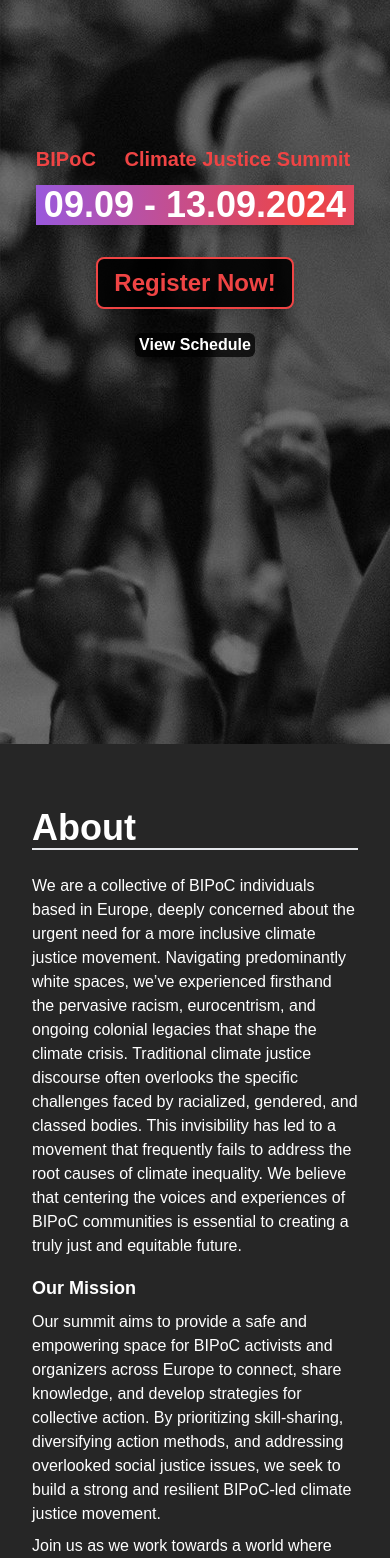
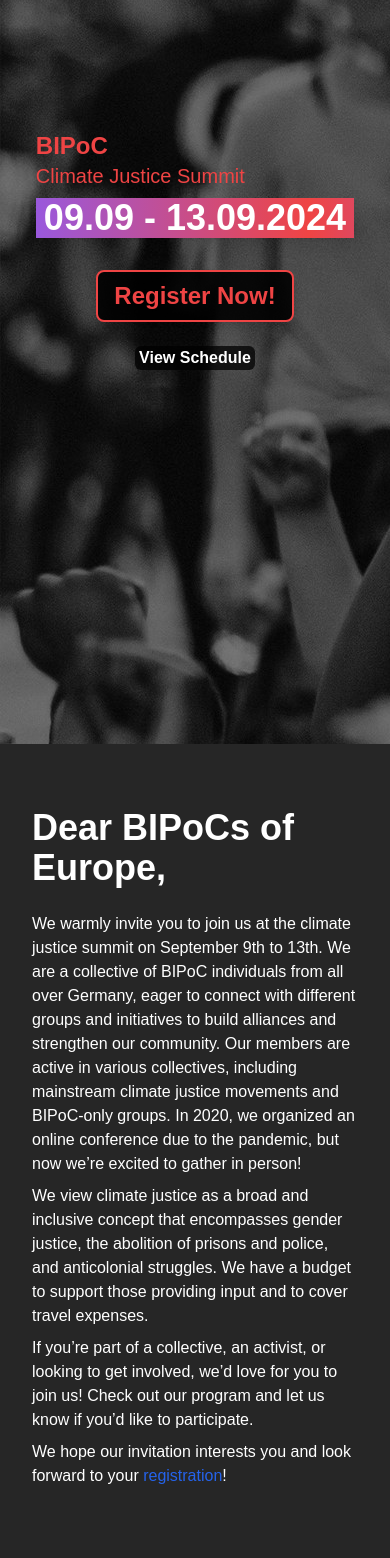
Before and after one commit to emilkrebs/bipoc-website, a Next.js app: page / in a window 390 px wide. Shown: the part 220-1778 px from the top of the page. Built offline with nearby package versions, Linux system fonts and the light colour scheme.

Commit message:
updated the about section

```diff
--- a/src/app/components/markdown.tsx
+++ b/src/app/components/markdown.tsx
@@ -12,7 +12,7 @@ export default function RenderMarkdown(props: MarkdownProps) {
 				h1: ({ node, ...props }) => <h1 className="mt-4 mb-2 text-xl font-bold" {...props} />,
 				h2: ({ node, ...props }) => <h2 className="mt-4 mb-2 text-lg font-bold" {...props} />,
 				h3: ({ node, ...props }) => <h3 className="mt-4 mb-2 text-base font-bold" {...props} />,
-				a: ({ node, ...props }) => <Link target="_blank" passHref className="mb-2 text-blue-600 hover:underline" href={props.href || ""} {...props} />,
+				a: ({ node, ...props }) => <Link className="mb-2 text-blue-600 hover:underline" href={props.href || ""} {...props} />,
 				p: ({ node, ...props }) => <p className="mb-2 text-base" {...props} />,
 				ul: ({ node, ...props }) => <ul className="pl-4 mb-2 ml-2 list-disc" {...props} />,
 				ol: ({ node, ...props }) => <ol className="pl-4 mb-2 list-decimal" {...props} />,
--- a/src/app/layout.tsx
+++ b/src/app/layout.tsx
@@ -5,7 +5,7 @@ import Navbar from "./components/navbar";
 
 export const metadata: Metadata = {
 	title: "BIPOC Climate Justice Summit",
-	description: "",
+	description: "Join us at the BIPOC Climate Justice Summit on Sept 9-13. Registrations are open!",
 };
 
 export default function RootLayout({
--- a/src/app/page.tsx
+++ b/src/app/page.tsx
@@ -5,14 +5,13 @@ import InstagramPosts from "./components/instagram-posts";
 import RenderMarkdown from "./components/markdown";
 
 const aboutMarkdown = `
-We are a collective of BIPoC individuals based in Europe,
-deeply concerned about the urgent need for a more inclusive climate justice movement. Navigating predominantly white spaces, we’ve experienced firsthand the pervasive racism, eurocentrism, and ongoing colonial legacies that shape the climate crisis.
-Traditional climate justice discourse often overlooks the specific challenges faced by racialized, gendered, and classed bodies. This invisibility has led to a movement that frequently fails to address the root causes of climate inequality. We believe that centering the voices and experiences of BIPoC communities is essential to creating a truly just and equitable future.
+We warmly invite you to join us at the climate justice summit on September 9th to 13th. We are a collective of BIPoC individuals from all over Germany, eager to connect with different groups and initiatives to build alliances and strengthen our community. Our members are active in various collectives, including mainstream climate justice movements and BIPoC-only groups. In 2020, we organized an online conference due to the pandemic, but now we’re excited to gather in person!
 
-## Our Mission
-Our summit aims to provide a safe and empowering space for BIPoC activists and organizers across Europe to connect, share knowledge, and develop strategies for collective action. By prioritizing skill-sharing, diversifying action methods, and addressing overlooked social justice issues, we seek to build a strong and resilient BIPoC-led climate justice movement.
+We view climate justice as a broad and inclusive concept that encompasses gender justice, the abolition of prisons and police, and anticolonial struggles. We have a budget to support those providing input and to cover travel expenses.
 
-Join us as we work towards a world where climate justice is synonymous with racial, social, and economic justice.
+If you’re part of a collective, an activist, or looking to get involved, we’d love for you to join us! Check out our program and let us know if you’d like to participate.
+
+We hope our invitation interests you and look forward to your [registration](#faq)!
 `;
 
 const registerLink = "https://form.jotform.com/241974035690057";
@@ -26,7 +25,7 @@ export default function Home() {
 			<AboutSection />
 
 
-			<div className="flex flex-col items-center justify-between w-full px-8 pb-16 bg-fixed bg-cover md:px-32 gap-y-32 bg-[url(/background_2.jpg)]">
+			<div className="flex flex-col items-center justify-between w-full px-8 pb-16 bg-fixed bg-top bg-cover md:px-32 gap-y-32 bg-[url(/background_2.jpg)]">
 
 				<MapsSection />
 
@@ -62,9 +61,9 @@ function LandingSection() {
 
 			<div className="flex flex-col items-center justify-center h-screen gap-4 mb-16 md:gap-8 w-fit">
 				<div className="flex flex-col items-center justify-center gap-2 md:items-start md:gap-4">
-					<div className="flex flex-row items-baseline justify-between w-full text-red-500 text-start">
-						<h1 className="text-xl font-bold leading-8 sm:text-2xl lg:text-9xl">BIPoC</h1>
-						<h2 className="px-1 py-0 mb-1 text-xl font-bold lg:text-4xl">Climate Justice Summit</h2>
+					<div className="flex flex-col md:flex-row items-baseline justify-between w-full text-red-500 text-start">
+						<h1 className="font-bold leading-8 text-2xl sm:text-6xl lg:text-9xl">BIPoC</h1>
+						<h2 className="text-xl md:font-bold sm:text-2xl lg:text-4xl">Climate Justice Summit</h2>
 					</div>
 					<span className="w-full px-2 py-0 text-4xl font-bold text-center text-white shadow-lg sm:text-5xl md:text-7xl lg:text-8xl bg-shine">09.09 - 13.09.2024</span>
 				</div>
@@ -88,7 +87,7 @@ function AboutSection() {
 			<div className="flex flex-col-reverse items-start justify-between w-full gap-16 py-8 xl:flex-row">
 				<Image className="rounded-lg shadow-lg w-max xl:size-96" src="/logo.jpg" alt="BIPoC Climate Justice Summit" width={100} height={100} />
 				<div className="flex flex-col items-start justify-start">
-					<h2 className="w-full text-4xl font-bold border-b-2">About</h2>
+					<h2 className="w-full text-4xl font-bold">Dear BIPoCs of Europe,</h2>
 					<div className="mt-6 text-wrap w-fit">
 						<RenderMarkdown content={aboutMarkdown} />
 					</div>
```
Also changed, not shown: public/background_2.jpg.
